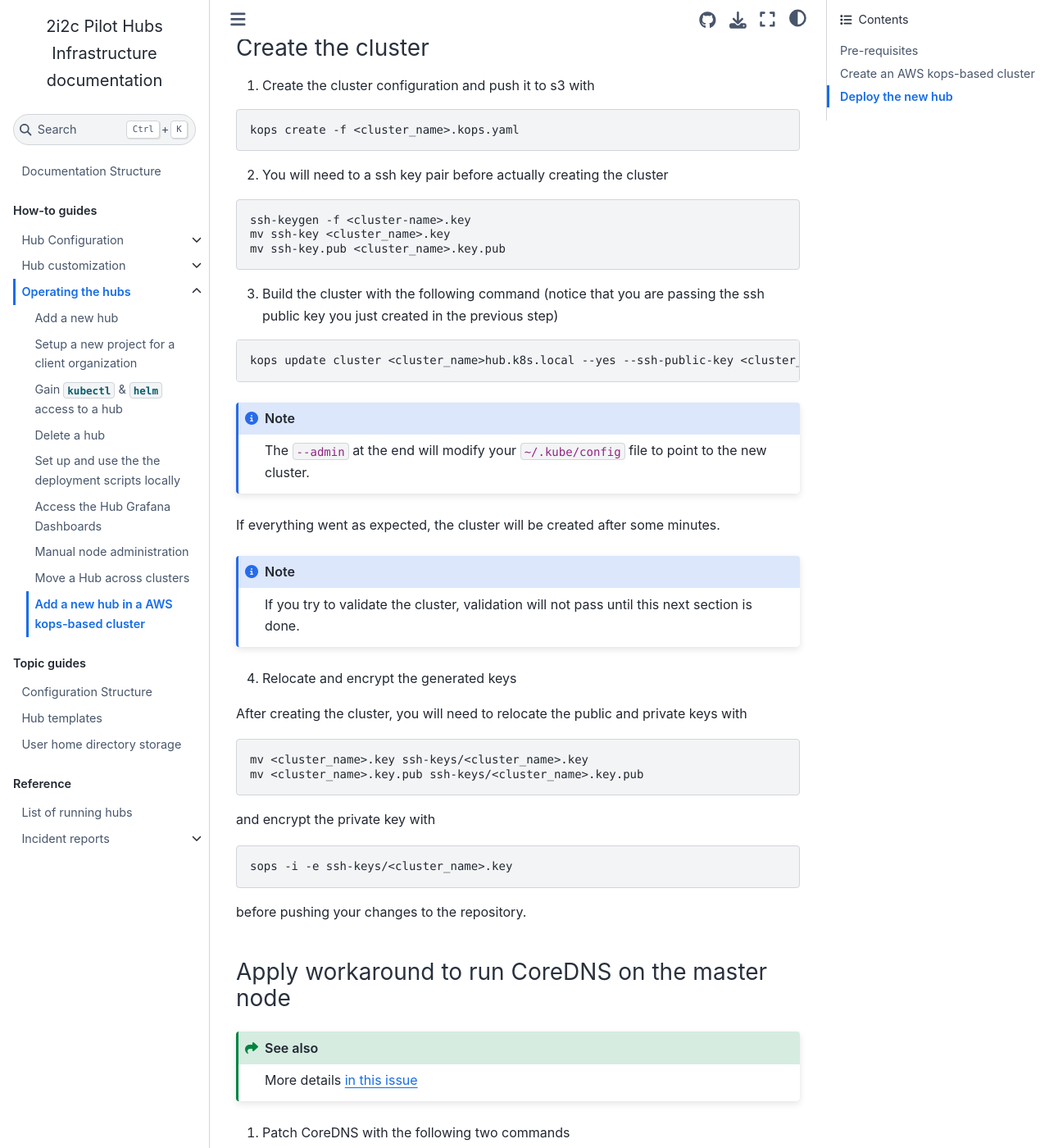
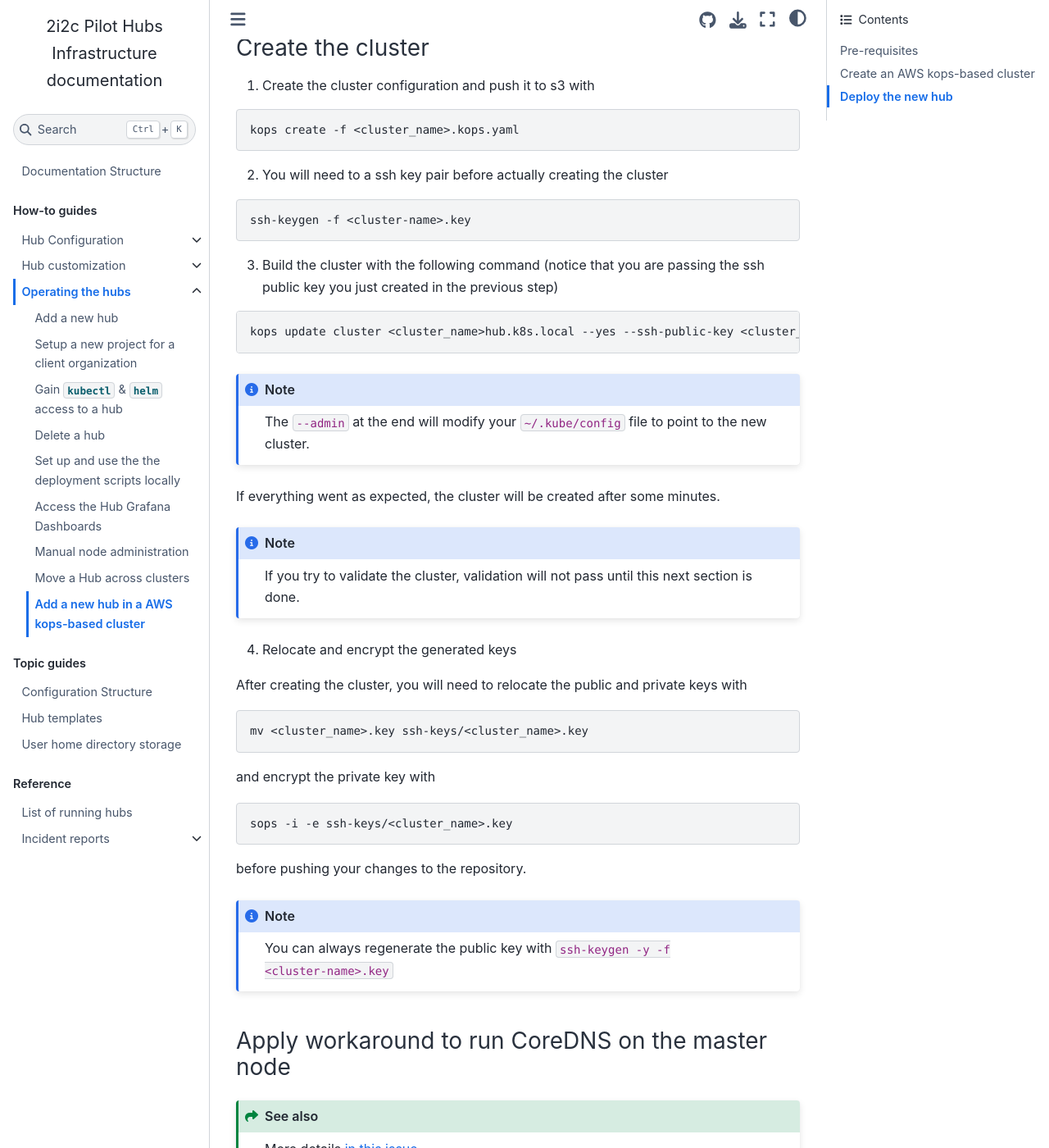
Before and after one commit to 2i2c-org/infrastructure, a Sphinx documentation site: the page built from docs/howto/operate/add-aws-hub.md, in a window 1280 px wide and 1400 px high, scrolled down 2004 px. Shown: the whole window at 82% size. Built offline with Sphinx 7.4.7 and the Sphinx Book theme 1.1.4, drawn with Linux system fonts in a browser that asks for light colours.

Commit message:
Simplify ssh key handling
Since we are now creating the ssh key with the proper name, we do not
need to rename it. Additionally, we can quickly regenerate the public
key (added a note about that), so let's avoid checking it in the repo.

````diff
--- a/docs/howto/operate/add-aws-hub.md
+++ b/docs/howto/operate/add-aws-hub.md
@@ -92,8 +92,6 @@ kops create -f <cluster_name>.kops.yaml
 
 ```bash
 ssh-keygen -f <cluster-name>.key
-mv ssh-key <cluster_name>.key
-mv ssh-key.pub <cluster_name>.key.pub
 ```
 
 3. Build the cluster with the following command (notice that you are passing the ssh public key you just
@@ -120,7 +118,6 @@ After creating the cluster, you will need to relocate the public and private key
 
 ```bash
 mv <cluster_name>.key ssh-keys/<cluster_name>.key
-mv <cluster_name>.key.pub ssh-keys/<cluster_name>.key.pub
 ```
 
 and encrypt the private key with
@@ -130,6 +127,10 @@ sops -i -e ssh-keys/<cluster_name>.key
 ```
 
 before pushing your changes to the repository.
+
+```{note}
+You can always regenerate the public key with `ssh-keygen -y -f <cluster-name>.key`
+```
 
 ### Apply workaround to run CoreDNS on the master node
 
````
